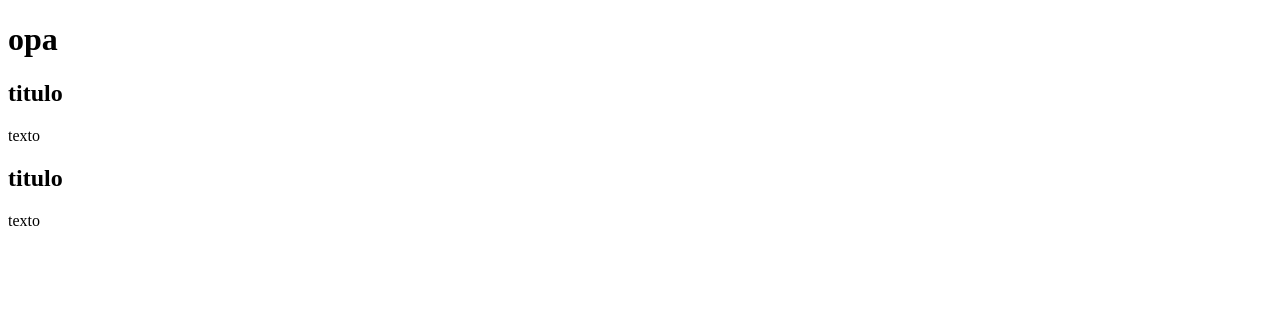
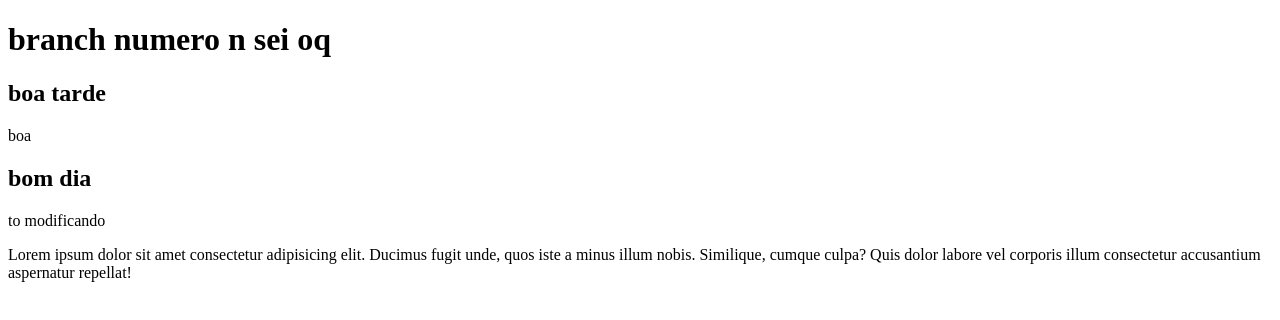
Before and after one commit to rRthur/repositorio, a plain HTML site: page index.html in a window 1280 px wide. Drawn offline with Linux system fonts and the light colour scheme.

Commit message:
modifiquei o branch

```diff
--- a/index.html
+++ b/index.html
@@ -8,15 +8,16 @@
 </head>
 <body>
     <main>
-        <h1>opa</h1>
+        <h1>branch numero n sei oq</h1>
     </main>
     <article>
-        <h2>titulo</h2>
-        <p>texto</p>
+        <h2>boa tarde</h2>
+        <p>boa</p>
     </article>
     <article>
-        <h2>titulo</h2>
-        <p>texto</p>
+        <h2>bom dia</h2>
+        <p>to modificando</p>
     </article>
+    <p>Lorem ipsum dolor sit amet consectetur adipisicing elit. Ducimus fugit unde, quos iste a minus illum nobis. Similique, cumque culpa? Quis dolor labore vel corporis illum consectetur accusantium aspernatur repellat!</p>
 </body>
 </html>
```
